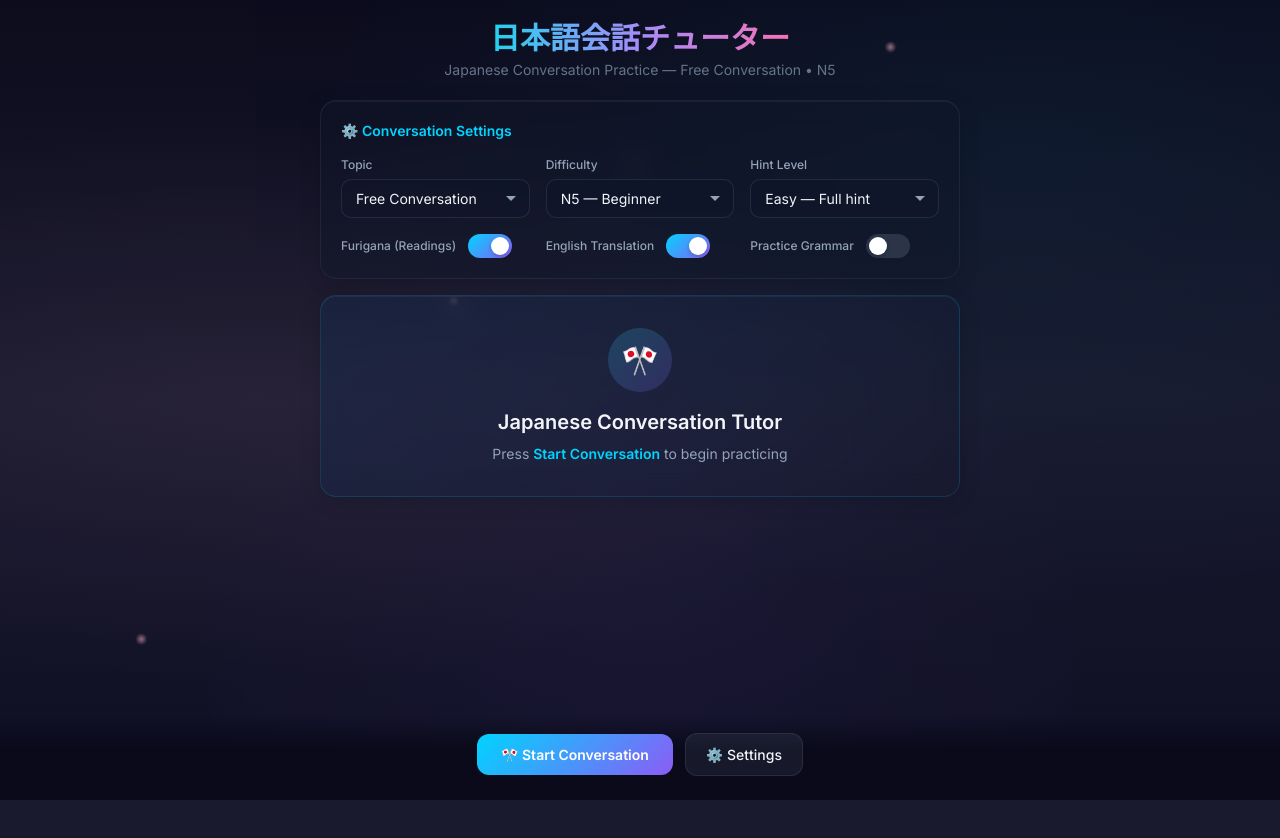
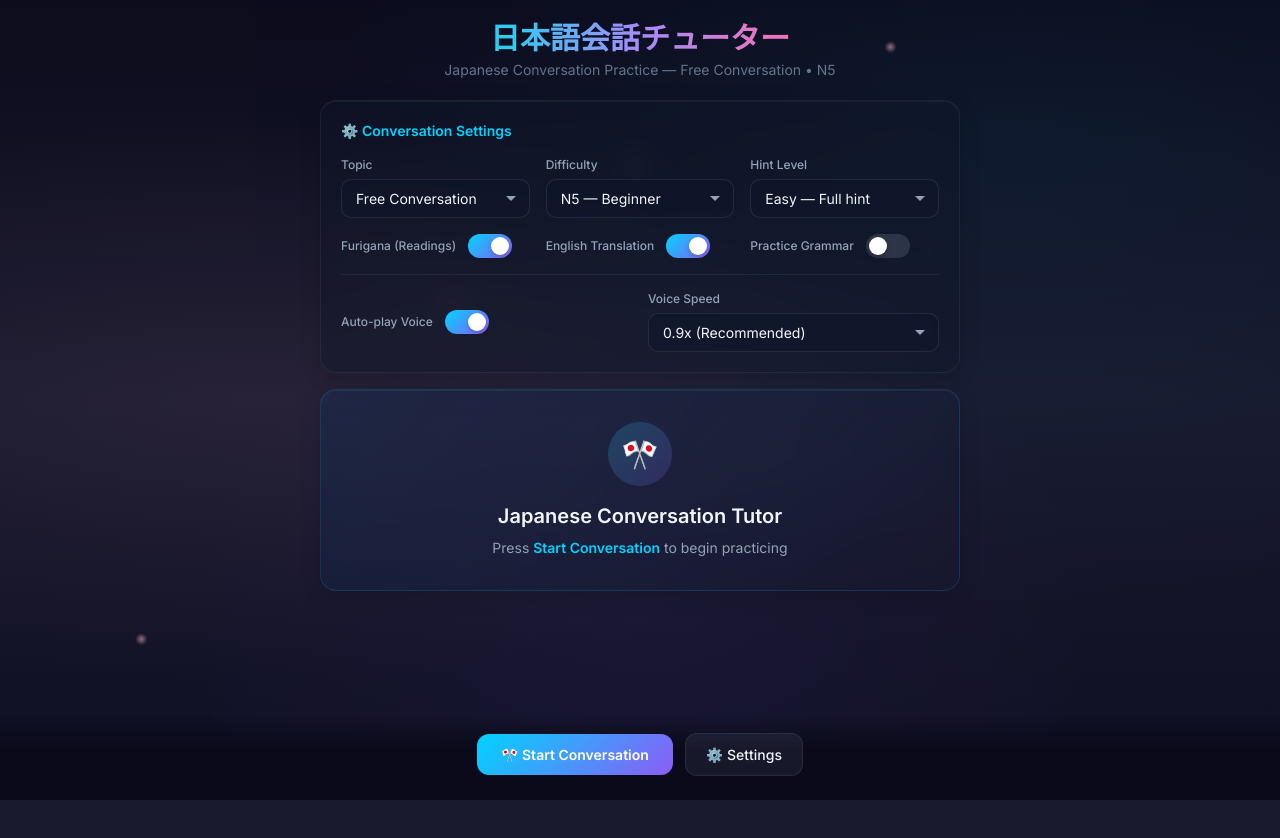
Before and after one commit to nikk151/Language-Tutor, a React (Vite) app in the folder client/: page / in a window 1280 px wide. Both pictures are taken after a click on the button "⚙️ Settings". Shown: the top 838 px of the page. Before the commit the page ends 800 px from the top, so only its background shows below. Built offline with nearby package versions, Linux system fonts and the light colour scheme.

Commit message:
Add voice playback controls (speed and auto-play toggle)

```diff
--- a/client/src/components/AISpeechCard.jsx
+++ b/client/src/components/AISpeechCard.jsx
@@ -14,14 +14,14 @@ export default function AISpeechCard({ onSpeak, message }) {
 
   // Auto-speak when new AI message arrives (only for current message)
   useEffect(() => {
-    if (!isHistorical && aiMessage?.speech && status === 'ready' && onSpeak) {
+    if (!isHistorical && aiMessage?.speech && status === 'ready' && onSpeak && settings.autoPlayVoice) {
       // Small delay to let the UI render first
       const timer = setTimeout(() => {
         onSpeak(aiMessage.speech);
       }, 300);
       return () => clearTimeout(timer);
     }
-  }, [aiMessage?.speech, isHistorical, status]);
+  }, [aiMessage?.speech, isHistorical, status, settings.autoPlayVoice]);
 
   // Loading state (only for current message)
   if (!isHistorical && (status === 'loading' || status === 'processing')) {
--- a/client/src/components/SettingsPanel.jsx
+++ b/client/src/components/SettingsPanel.jsx
@@ -153,6 +153,40 @@ export default function SettingsPanel() {
         </div>
       </div>
 
+      {/* Playback Controls */}
+      <div className="mt-4 pt-4 border-t grid grid-cols-1 sm:grid-cols-2 gap-4" style={{ borderColor: 'var(--glass-border)' }}>
+        {/* Auto-play Voice Toggle */}
+        <div className="flex items-center justify-between sm:justify-start gap-3">
+          <label className="text-xs font-medium" style={{ color: 'var(--text-secondary)' }}>
+            Auto-play Voice
+          </label>
+          <button
+            className={`toggle-switch ${settings.autoPlayVoice ? 'active' : ''}`}
+            onClick={() => updateSetting('autoPlayVoice', !settings.autoPlayVoice)}
+            aria-label="Toggle auto-play voice"
+          />
+        </div>
+
+        {/* Voice Speed */}
+        <div>
+          <label className="block text-xs font-medium mb-1.5" style={{ color: 'var(--text-secondary)' }}>
+            Voice Speed
+          </label>
+          <select
+            value={settings.voiceSpeed}
+            onChange={(e) => updateSetting('voiceSpeed', parseFloat(e.target.value))}
+            className="input-glass"
+          >
+            <option value="0.5">0.5x (Very Slow)</option>
+            <option value="0.7">0.7x (Slow)</option>
+            <option value="0.9">0.9x (Recommended)</option>
+            <option value="1.0">1.0x (Normal)</option>
+            <option value="1.2">1.2x (Fast)</option>
+            <option value="1.5">1.5x (Very Fast)</option>
+          </select>
+        </div>
+      </div>
+
       {/* Grammar Options (Conditional) */}
       {settings.practicingGrammar && (
         <div className="mt-4 pt-4 border-t grid grid-cols-1 sm:grid-cols-2 gap-4" style={{ borderColor: 'var(--glass-border)' }}>
--- a/client/src/context/ConversationContext.jsx
+++ b/client/src/context/ConversationContext.jsx
@@ -27,7 +27,9 @@ const initialState = {
     showEnglish: true,
     practicingGrammar: false,
     grammarLevel: 'N3',
-    grammarPattern: ''
+    grammarPattern: '',
+    autoPlayVoice: true,
+    voiceSpeed: 0.9
   },
   // Settings panel visibility
   showSettings: false,
--- a/client/src/hooks/useSpeechSynthesis.js
+++ b/client/src/hooks/useSpeechSynthesis.js
@@ -1,4 +1,5 @@
 import { useState, useRef, useCallback, useEffect } from 'react';
+import { useConversation } from '../context/ConversationContext';
 
 /**
  * Custom hook for browser Speech Synthesis (TTS).
@@ -10,6 +11,9 @@ export default function useSpeechSynthesis() {
   const [voices, setVoices] = useState([]);
   const [selectedVoice, setSelectedVoice] = useState(null);
   const utteranceRef = useRef(null);
+
+  const context = useConversation();
+  const settings = context?.settings;
 
   // Load voices (they load async in some browsers)
   useEffect(() => {
@@ -59,7 +63,7 @@ export default function useSpeechSynthesis() {
 
     const utterance = new SpeechSynthesisUtterance(cleanText);
     utterance.lang = 'ja-JP';
-    utterance.rate = 0.9; // Slightly slower for learners
+    utterance.rate = settings?.voiceSpeed || 0.9; // Dynamic speed from settings
     utterance.pitch = 1;
     utterance.volume = 1;
 
```
